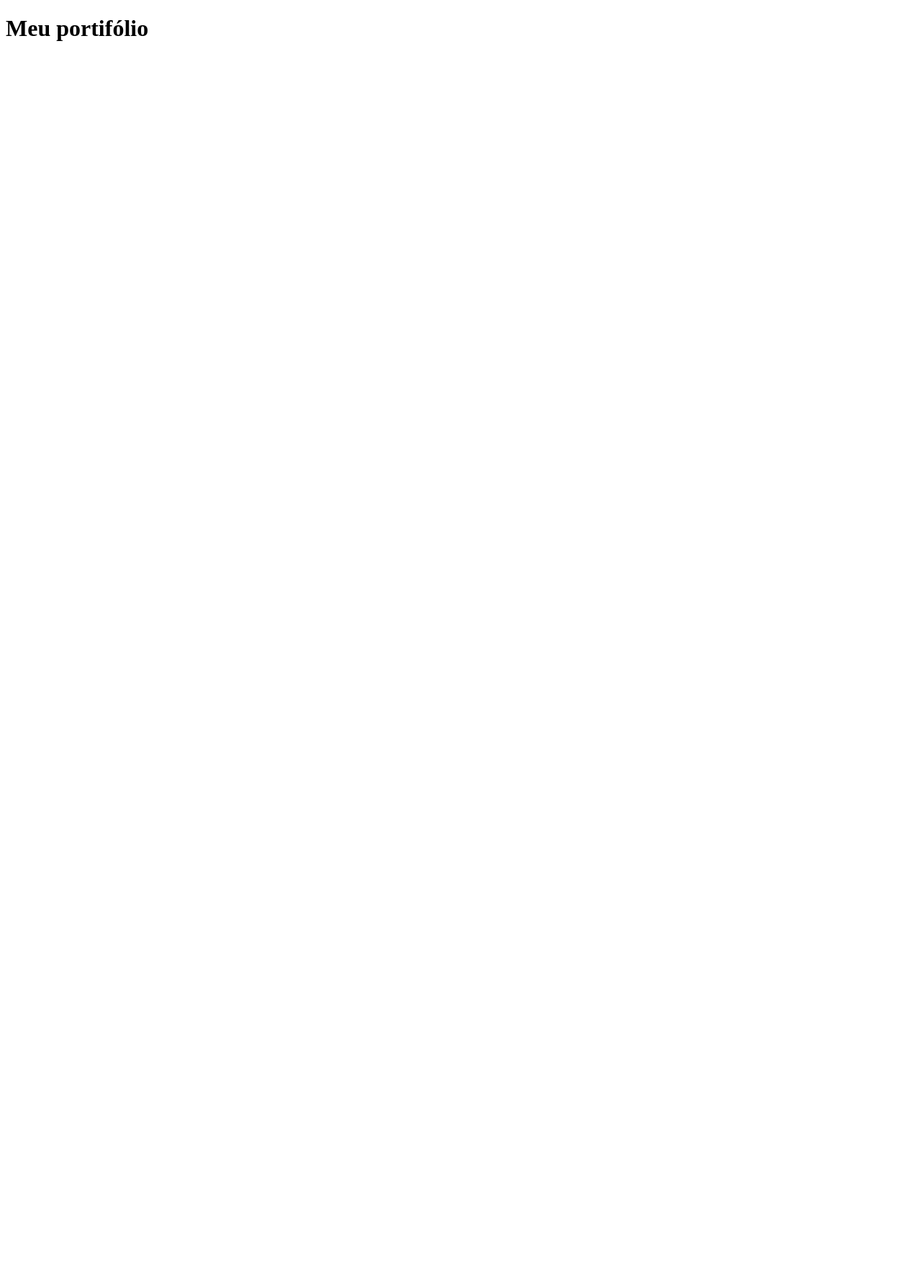
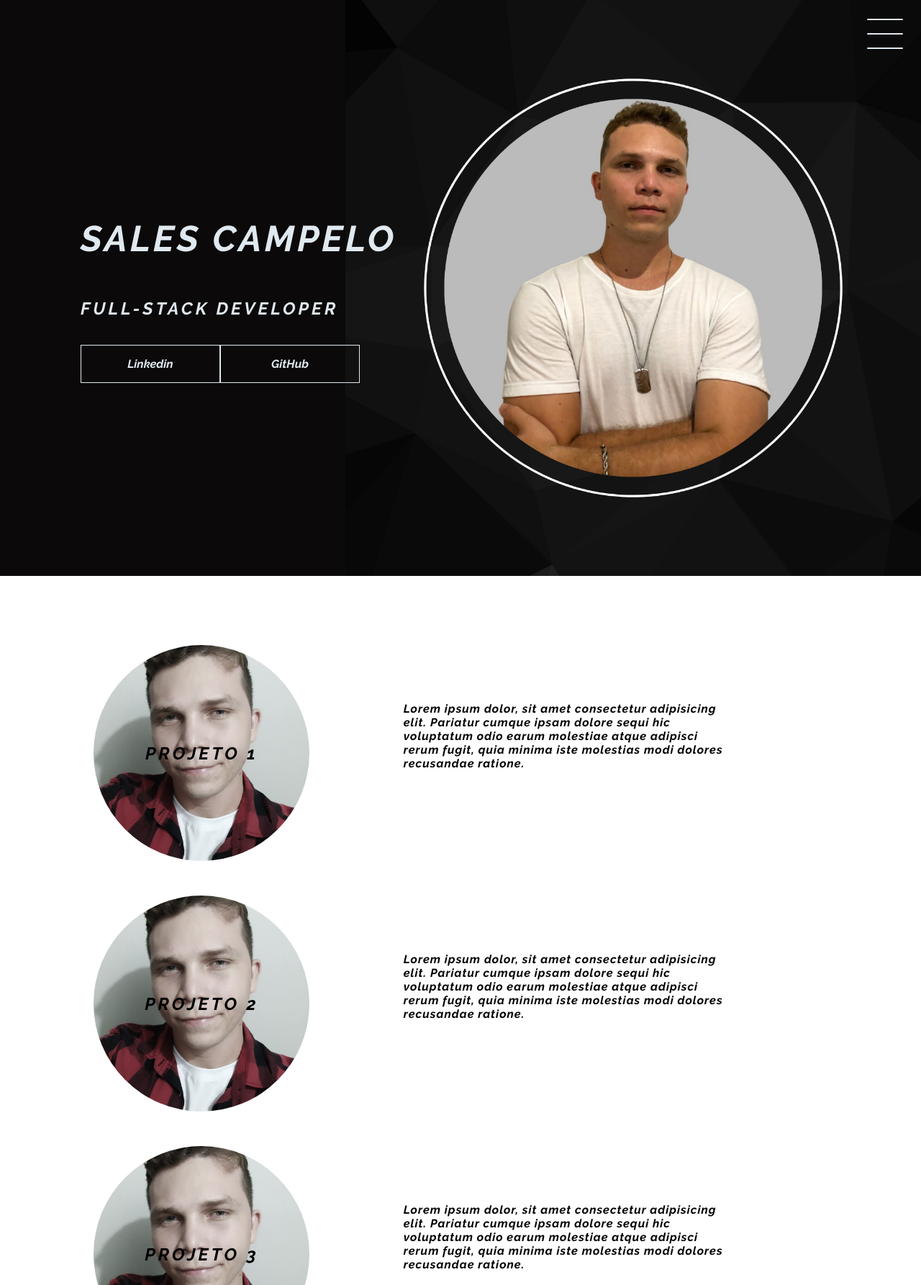
Before and after one commit to Sales-Campelo/portifolio, a plain HTML site: page index.html in a window 1280 px wide. Shown: the top 1785 px of the page at 72% size. Before the commit the page ends 800 px from the top, so only its background shows below. Drawn offline with Linux system fonts and the light colour scheme.

Commit message:
first commit

```diff
--- a/CSS/Style.css
+++ b/CSS/Style.css
@@ -0,0 +1,265 @@
+@import url('https://fonts.googleapis.com/css2?family=Raleway:ital,wght@1,700&display=swap');
+
+body {
+    margin: 0%;
+    padding: 0%;
+    font-family: 'Raleway', sans-serif;
+    color: rgb(224, 233, 240);
+}
+
+/*HEADER*/
+.header-container {
+    height: 100vh;
+    width: 100vw;
+    background-color: rgb(11, 9, 9);
+    background-image: url('/img/photo.png');
+    background-repeat: no-repeat;
+    background-position: right;
+    background-size: contain;
+    display: flex;
+    flex-direction: column;
+    justify-content: center;
+    align-items: flex-start;
+    box-sizing: border-box;
+    padding: 0 112px;
+    position: relative;
+
+}
+
+h1 {
+    font-size: 50px;
+    text-transform: uppercase;
+    letter-spacing: 4px;
+}
+
+h2 {
+    text-transform: uppercase;
+    letter-spacing: 4px;
+
+}
+
+.social-media {
+    margin-top: 1rem;
+    display: flex;
+}
+
+.social-media a {
+    text-decoration: none;
+    color: rgb(224, 233, 240);
+    padding: 1rem 4rem;
+    border: 1px solid rgb(224, 233, 240);
+    min-width: 4rem;
+    display: flex;
+    align-items: center;
+    justify-content: center;
+    transition: .5s ease-in-out;
+
+}
+
+a:hover {
+    background-color: blue;
+}
+
+/* menu hamburguer */
+.checkbox-container {
+    display: flex;
+    justify-content: center;
+    align-items: center;
+
+}
+
+.checkbox {
+    height: 100px;
+    width: 100px;
+    position: absolute;
+    right: 0;
+    top: 0;
+    display: flex;
+    justify-content: center;
+    cursor: pointer;
+    z-index: 9999;
+    transition: 400ms ease-in-out 0s;
+
+}
+
+.checkbox .trace {
+    width: 50px;
+    height: 2px;
+    background-color: rgb(224, 233, 240);
+    position: absolute;
+    border-radius: 4px;
+    transition: 0.5s ease-in-out;
+}
+
+.checkbox .trace:nth-child(1) {
+    top: 26px;
+    transform: rotate(0);
+}
+
+.checkbox .trace:nth-child(2) {
+    top: 46px;
+    transform: rotate(0);
+}
+
+.checkbox .trace:nth-child(3) {
+    top: 66px;
+    transform: rotate(0);
+}
+
+#toggle {
+    display: none;
+}
+
+/* MENU */
+.menu {
+    position: absolute;
+    top: 28px;
+    right: 30px;
+    background-color: transparent;
+    height: 4px;
+    width: 10px;
+    border-radius: 50%;
+    box-shadow: 0px 0px 0px 0px #ffffff;
+    z-index: -1;
+    transition: 400ms ease-in-out 0s;
+
+}
+
+.menu-itens {
+    position: fixed;
+    top: 0;
+    left: 0;
+    width: 100%;
+    height: 100vh;
+    justify-content: center;
+    align-items: center;
+    z-index: 2;
+    opacity: 0;
+    visibility: hidden;
+    transition: 400ms ease-in-out 0s;
+}
+
+.menu-itens ul {
+    list-style-type: none;
+}
+
+.menu-itens ul li a {
+    margin: 10px 0;
+    color: black;
+    text-decoration: none;
+    text-transform: uppercase;
+    letter-spacing: 4px;
+    font-size: 40px;
+
+}
+
+/*ANIMAÇÃO DO MENU*/
+#toggle:checked+.checkbox .trace:nth-child(1) {
+    transform: rotate(45deg);
+    top: 47px;
+}
+
+#toggle:checked+.checkbox .trace:nth-child(2) {
+    transform: translate(-100px);
+    width: 30px;
+    visibility: hidden;
+    opacity: 0;
+}
+
+#toggle:checked+.checkbox .trace:nth-child(3) {
+    transform: rotate(-45deg);
+    top: 48px;
+}
+
+/*Aparece os itens*/
+
+#toggle:checked+.checkbox {
+    background-color: #ffffff;
+}
+
+#toggle:checked~.menu {
+    box-shadow: 0px 0px 0px 100vmax #ffffff;
+    z-index: 1;
+}
+
+#toggle:checked~.menu-itens {
+    visibility: visible;
+    opacity: 1;
+}
+
+/*CARDS*/
+
+.container {
+    height: auto;
+    width: 100%;
+    display: flex;
+    flex-direction: column;
+    justify-content: space-evenly;
+    margin: 3rem 0;
+}
+
+.card-container {
+    display: flex;
+    justify-content: space-evenly;
+    align-items: center;
+    width: 90%;
+}
+
+.card {
+    width: 300px;
+    height: 300px;
+    border-radius: 100%;
+    margin: 3rem 0 0 0;
+    display: flex;
+    align-items: center;
+    justify-content: center;
+    background-color: rgb(11, 9, 9);
+    background-image: url('/img/Perfil-Portifolio.jpg');
+    background-position: center;
+    background-size: cover;
+    background-repeat: no-repeat;
+    filter: grayscale(0.5);
+    color: black;
+    cursor: pointer;
+    transition: 0.5s ease-in-out;
+}
+
+.card-text {
+    width: 40%;
+    letter-spacing: 1px;
+    color: black;
+}
+
+.card-wrapper {
+    text-align: center;
+    display: flex;
+    flex-direction: column;
+    justify-content: center;
+    align-items: center;
+    position: relative;
+}
+
+.card-wrapper::before {
+    content: '';
+    position: absolute;
+    height: 100px;
+    width: 100px;
+    border-radius: 50%;
+    display: block;
+    border: 1px solid #ffffff;
+    opacity: 0;
+    transition: 0.5s ease-in-out;
+}
+
+.card-wrapper h2 {
+    font-size: 40px;
+    text-transform: uppercase;
+    letter-spacing: 4px;
+    margin: 0;
+    transition: 0.5s ease-in-out;
+}
+
+.card:hover {
+    filter: unset;
+
+}
--- a/index.html
+++ b/index.html
@@ -1,5 +1,5 @@
 <!DOCTYPE html>
-<html lang="en">
+<html lang="pt-br">
 
 <head>
     <meta charset="UTF-8">
@@ -10,7 +10,87 @@
 </head>
 
 <body>
-    <h1>Meu portifólio</h1>
+    <header class="header-container">
+        <div class="header">
+            <div class="checkbox-container">
+                <div class="checkbox-wrapper">
+                    <input type="checkbox" id="toggle">
+                    <label class="checkbox" for="toggle">
+                        <div class="trace"></div>
+                        <div class="trace"></div>
+                        <div class="trace"></div>
+
+                    </label>
+                    <div class="menu"></div>
+                    <nav class="menu-itens">
+                        <ul>
+                            <li>
+                                <a href="#">Home</a>
+                            </li>
+                            <li>
+                                <a href="#">Sobre</a>
+                            </li>
+                            <li>
+                                <a href="#">Projetos</a>
+                            </li>
+
+                        </ul>
+                    </nav>
+                </div>
+
+            </div>
+
+        </div>
+        <h1>Sales Campelo</h1>
+        <h2>Full-Stack Developer</h2>
+        <div class="social-media">
+            <a href="https://www.linkedin.com/in/francisco-sales-campelo-segundo-8201a1264">Linkedin</a>
+            <a href="https://github.com/Sales-Campelo">GitHub</a>
+
+        </div>
+
+    </header>
+    <main class="container">
+        <div class="card-container">
+            <div class="card">
+                <div class="card-wrapper"></div>
+                <h2>Projeto 1</h2>
+
+            </div>
+            <div class="card-text">
+                <p><span>Lorem ipsum dolor, sit amet consectetur adipisicing elit. Pariatur cumque ipsam dolore sequi
+                        hic voluptatum odio earum molestiae atque adipisci rerum fugit, quia minima iste molestias modi
+                        dolores recusandae ratione.</span></p>
+            </div>
+        </div>
+        <div class="card-container">
+            <div class="card">
+                <div class="card-wrapper"></div>
+                <h2>Projeto 2</h2>
+
+            </div>
+            <div class="card-text">
+                <p><span>Lorem ipsum dolor, sit amet consectetur adipisicing elit. Pariatur cumque ipsam dolore sequi
+                        hic voluptatum odio earum molestiae atque adipisci rerum fugit, quia minima iste molestias modi
+                        dolores recusandae ratione.</span></p>
+            </div>
+        </div>
+        <div class="card-container">
+            <div class="card">
+                <div class="card-wrapper"></div>
+                <h2>Projeto 3</h2>
+
+            </div>
+            <div class="card-text">
+                <p><span>Lorem ipsum dolor, sit amet consectetur adipisicing elit. Pariatur cumque ipsam dolore sequi
+                        hic voluptatum odio earum molestiae atque adipisci rerum fugit, quia minima iste molestias modi
+                        dolores recusandae ratione.</span></p>
+            </div>
+        </div>
+    </main>
+    <footer class="footer">
+
+    </footer>
 </body>
 
 </html>
```
Also changed, not shown: img/Perfil-Portifolio.jpg (added), img/photo-perfil.png (added), img/photo.png (added).
